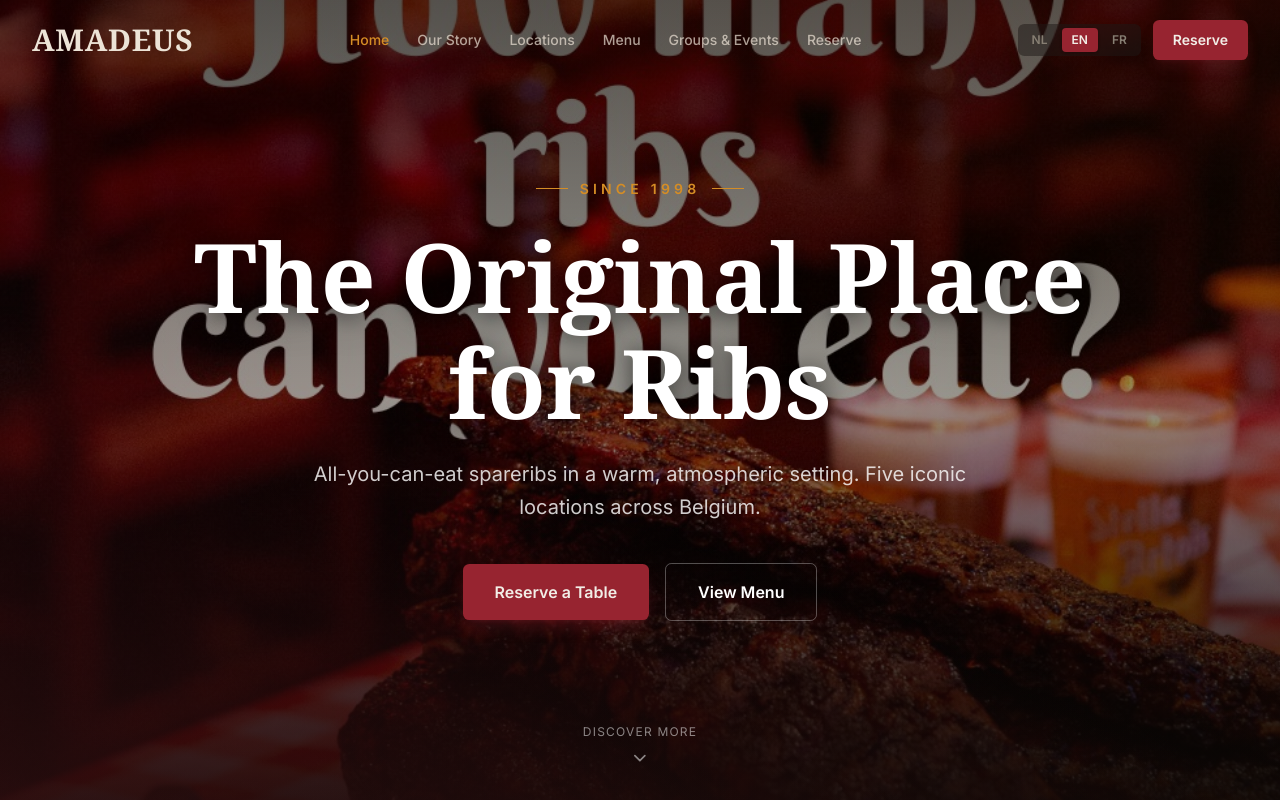
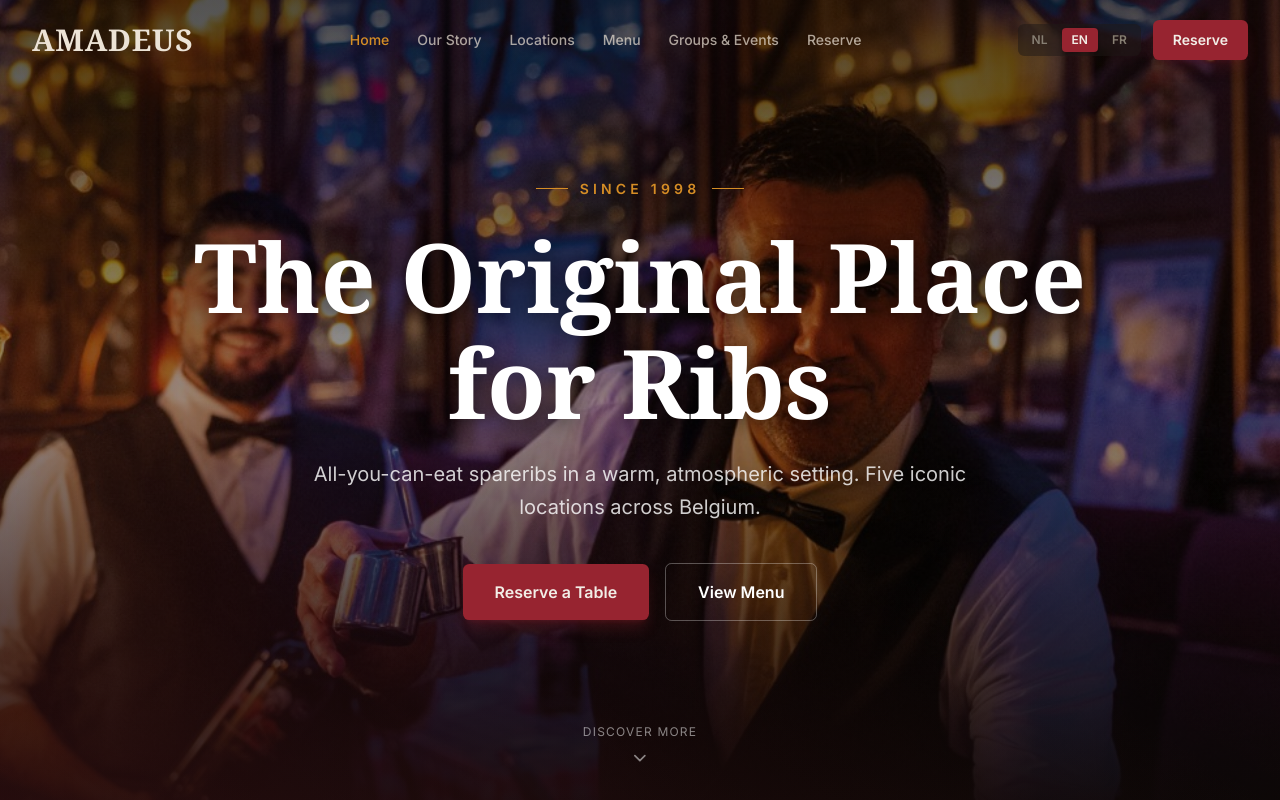
Before and after one commit to Kretu1995/Amadeus, a Next.js app: page /en in a window 1280 px wide. Shown: the top 800 px of the page. Built offline with nearby package versions, Linux system fonts and the light colour scheme; a web font is replaced by a local one.

Commit message:
Switch hero to cinematic waiter-serving-ribs photo
Co-Authored-By: Claude Opus 4.6 (1M context) <noreply@anthropic.com>

```diff
--- a/src/components/home/hero-section.tsx
+++ b/src/components/home/hero-section.tsx
@@ -30,7 +30,7 @@ export function HeroSection() {
         <div
           className="absolute inset-0 bg-cover bg-center"
           style={{
-            backgroundImage: `url('/images/hero/ribs-hero-1.jpg')`,
+            backgroundImage: `url('/images/hero/ribs-hero-2.jpg')`,
           }}
         />
         {/* Dark warm overlay */}
```
